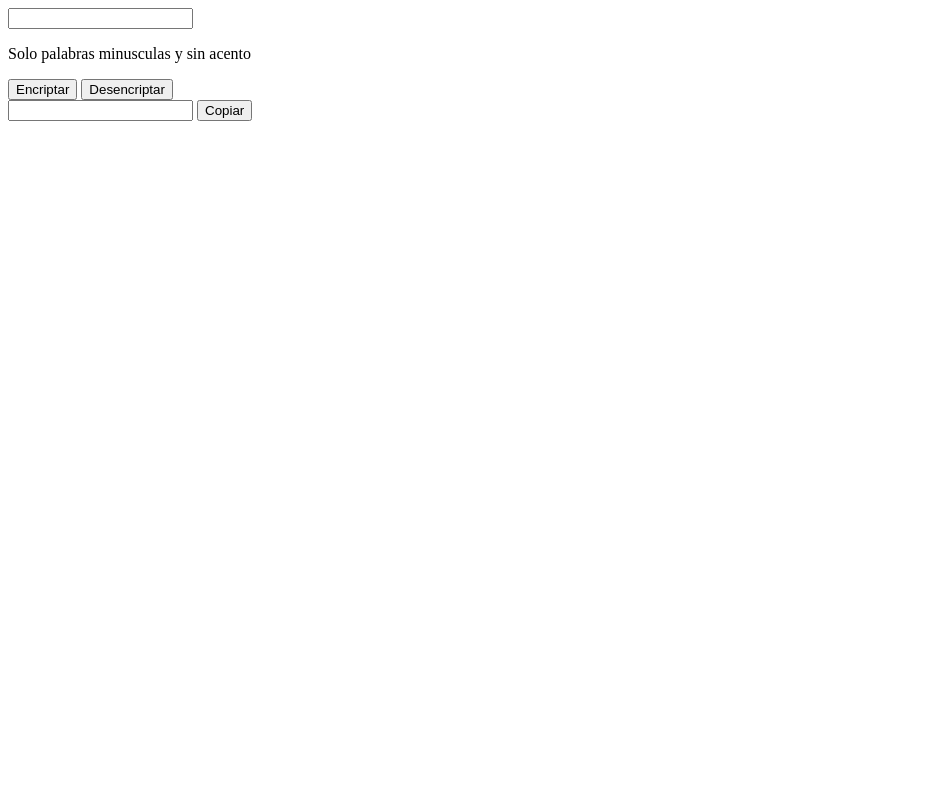
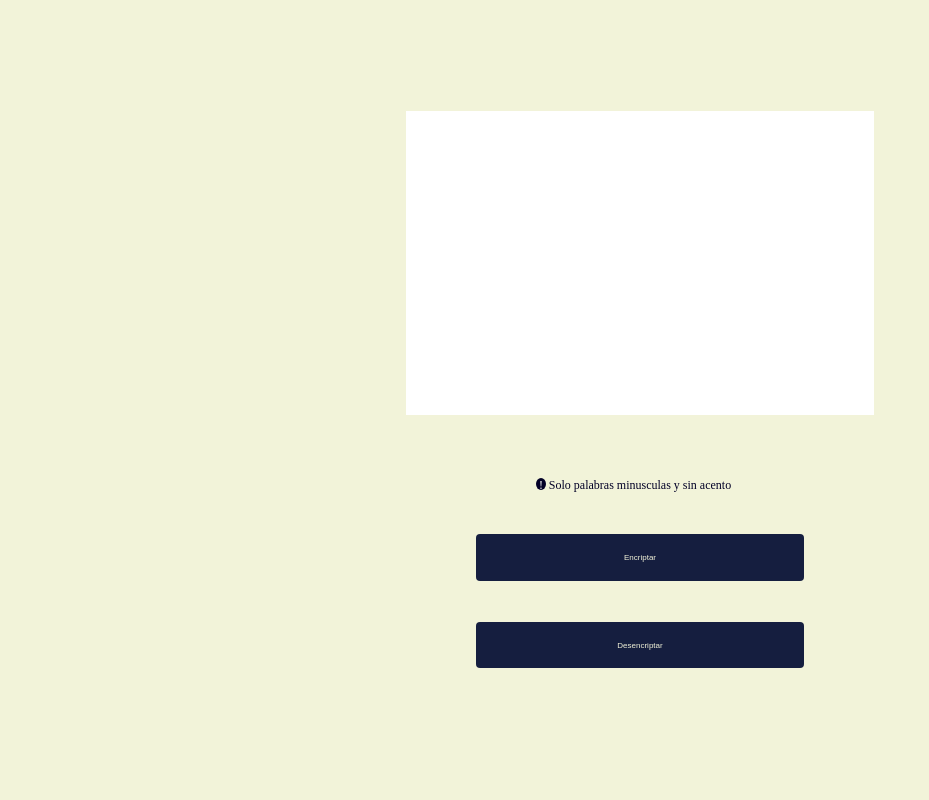
Before and after one commit to demiantav/encriptador-texto, a plain HTML site: page index.html in a window 1280 px wide. Shown: the top 800 px of the page, without its empty margins (0-929 px from the left). Drawn offline with Linux system fonts and the light colour scheme.

Commit message:
Primera parte front end

```diff
--- a/index.html
+++ b/index.html
@@ -4,22 +4,45 @@
   <meta charset="UTF-8">
   <meta name="viewport" content="width=device-width, initial-scale=1.0">
   <meta http-equiv="X-UA-Compatible" content="ie=edge">
+  <link rel="stylesheet" href="style.css">
   <title>Encriptador de text</title>
 </head>
+
 <body>
 
+<main>
+
+
   <section class="seccion-1">
-    <input type="text" name="" id="">
-    <p class="leyenda">Solo palabras minusculas y sin acento</p>
-    <button>Encriptar</button>
-    <button>Desencriptar</button>
+
+
+    <div class="encriptar">
+
+     <input type="text" name="" id="encriptartexto">
+
+     <div class="buttons">
+       <p class="leyenda">Solo palabras minusculas y sin acento</p>
+       <button>Encriptar</button>
+       <button>Desencriptar</button>
+     </div>
+
+    </div>
+
   </section>
 
   <section class="seccion-2">
-    <input type="text" name="" id="">
-    <button>Copiar</button>
+
+    <div class="desencriptar">
+
+     <input type="text" name="" id="desencriptartexto">
+
+     <button>Copiar</button>
+
+     </div>
 
   </section>
 
+</main>
+
 </body>
 </html>
--- /dev/null
+++ b/style.css
@@ -0,0 +1,96 @@
+*{
+  margin: 0;
+  padding: 0;
+  box-sizing: border-box;
+}
+
+body{
+
+  color: #030027;
+}
+
+.seccion-1, .seccion-2{
+
+  height: 100vh;
+  background-color:#f2f3d9;
+  display: grid;
+  place-items: center;
+}
+
+.seccion-2{
+
+  background-color: #dc9e82;
+}
+
+.encriptar, .desencriptar{
+
+  display: flex;
+  flex-direction: column;
+  flex-wrap: wrap;
+  justify-content: space-around;
+  height: 80%;
+  width: clamp(200px,80vw,500px);
+
+  padding: 1rem;
+}
+
+#encriptartexto, #desencriptartexto{
+
+  height: 50%;
+  border: none;
+}
+
+.leyenda{
+
+  font-size: 12px;
+}
+
+.leyenda::before{
+
+  content: '!';
+  display: grid;
+  place-items: center;
+  position: relative;
+  color: white;
+  width: 10px;
+  height: 12px;
+  border-radius: 50%;
+  background-color: #030027;
+  left: -7%;
+  top: 12px;
+
+
+}
+
+.buttons{
+
+  display: flex;
+  position: relative;
+  flex-direction: column;
+  justify-content: space-around;
+  align-items: center;
+  height: 40%;
+
+}
+
+button{
+
+  align-items: center;
+  padding: 4%;
+  background-color: #151e3f;
+  color: #f2f3d9;
+  border-radius: 0.5em;
+  outline: none;
+  border-style: none;
+  width: clamp(50px, 40vw, 70%);
+  font-size: 0.5em;
+  cursor: pointer;
+}
+
+.desencriptar > button{
+
+  background-color: #4f000b;
+  color: white;
+
+
+}
```
